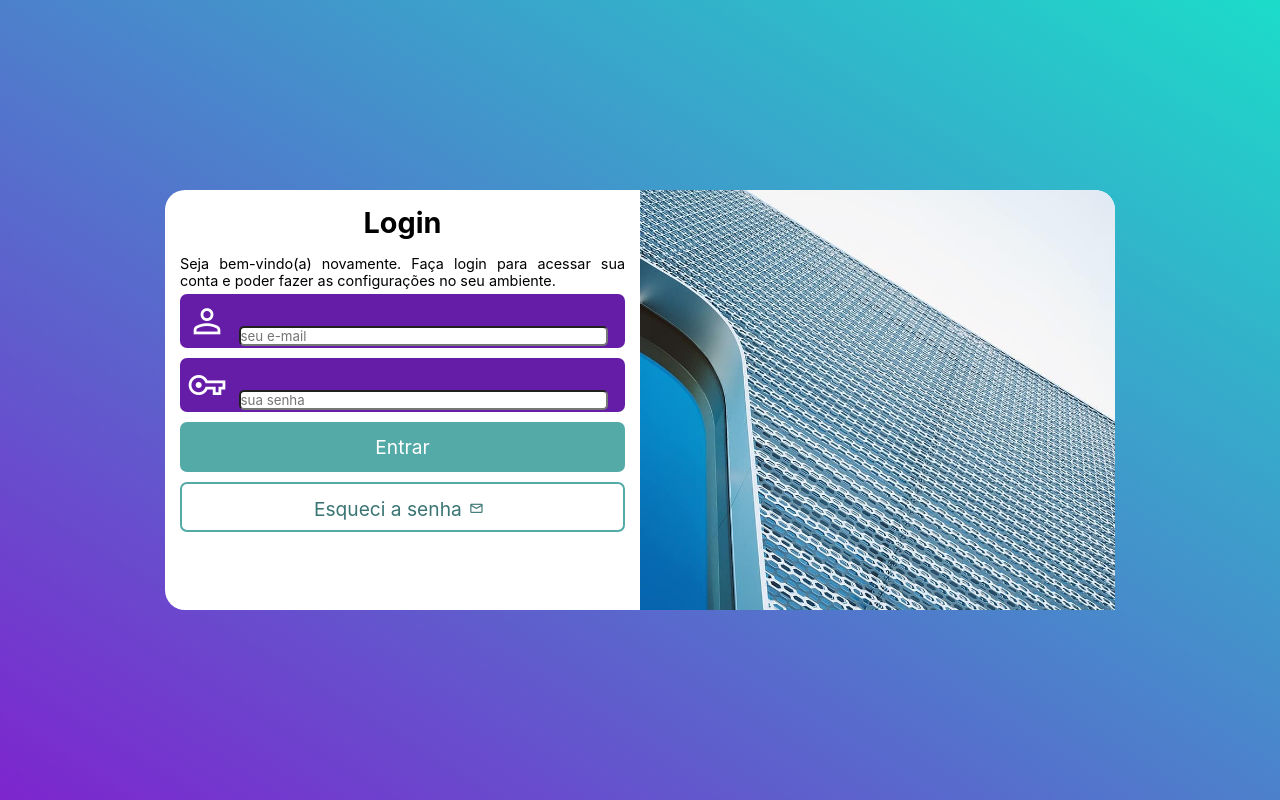
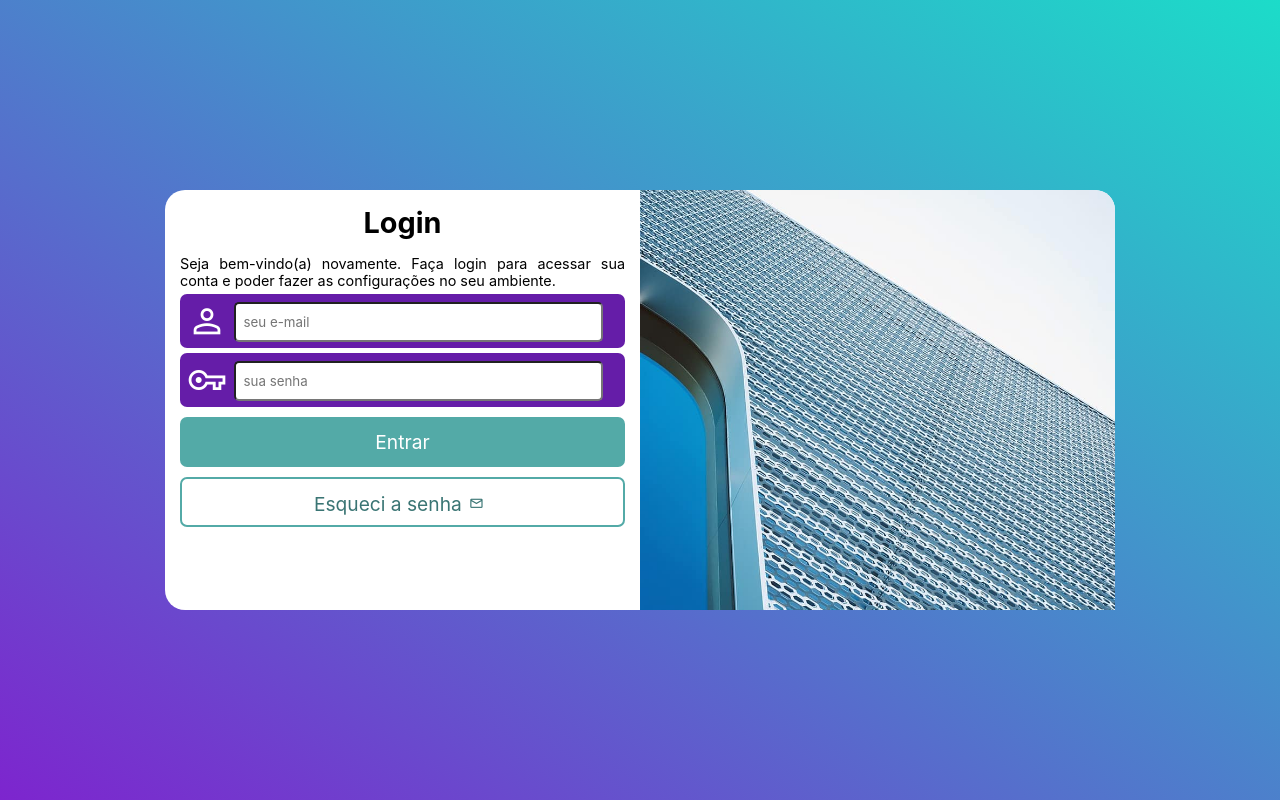
Before and after one commit to eupedrocambui/site_login_curso, a plain HTML site: page index.html in a window 1280 px wide. Drawn offline with nearby package versions, Linux system fonts and the light colour scheme.

Commit message:
att area input

```diff
--- a/estilos/style.css
+++ b/estilos/style.css
@@ -79,10 +79,12 @@ section p {
 
 /* Início Configs Form */
 .campo {
+    position: relative;
+
     background-color: rgb(101, 29, 168);
     margin-top: 5px;
     margin-bottom: 5px;
-    display: inline-block;
+    display: block;
     border-radius: 7px;
     width: 100%;
 }
@@ -90,6 +92,11 @@ section p {
 .input {
     width: 83%;
     border-radius: 5px;
+    height: 40px;
+
+    position: absolute;
+    top: 15%;
+
 }
 
 #entrar {
@@ -106,6 +113,7 @@ section p {
 
 #entrar:hover {
     background-color: #3a7574;
+    cursor: pointer;
 }
 
 #esqueci-senha {
@@ -138,6 +146,7 @@ section p {
 
 #esqueci-senha:hover {
     background-color: #65cfcb;
+    cursor: pointer;
 }
 /* Fim Configs Form */
 
```
Also changed, not shown: index.html (+2 -2 lines).
